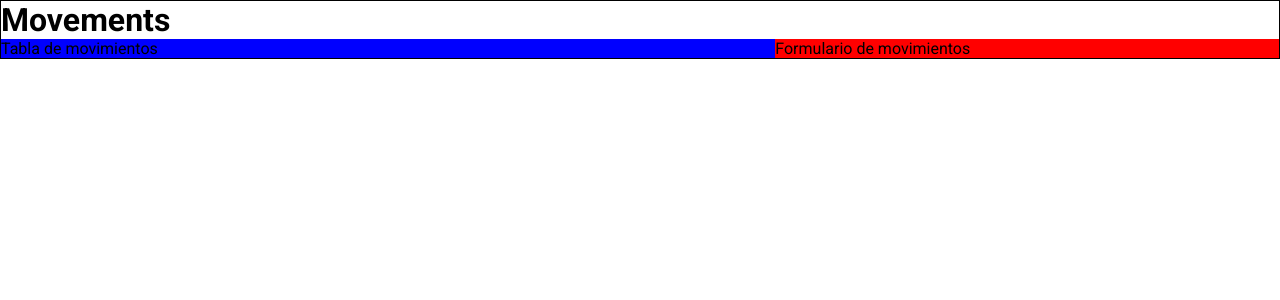
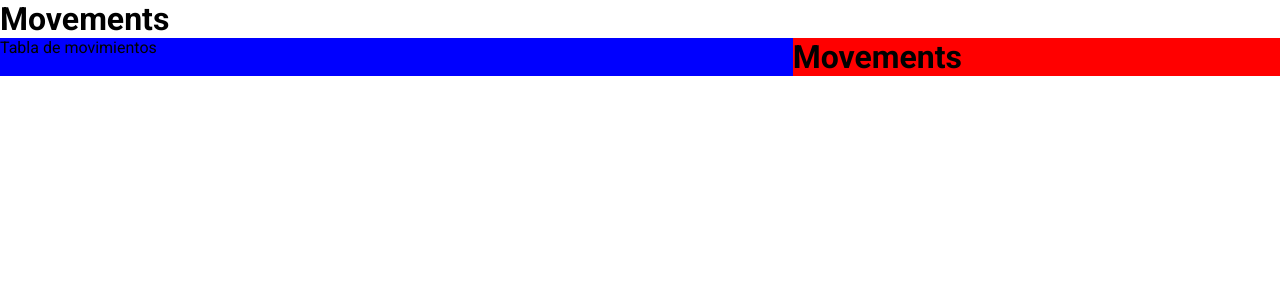
Before and after one commit to jonathanduran7/manager-front, a React (Create React App) app: page / in a window 1280 px wide. Shown: the top 300 px of the page. Built offline with nearby package versions, Linux system fonts and the light colour scheme.

Commit message:
feat(Movements): created component for form

```diff
--- /dev/null
+++ b/src/pages/Movements/components/MovementForm.tsx
@@ -0,0 +1,9 @@
+const MovementForm = () => {
+   return (
+      <div>
+         <h1>Movements</h1>
+      </div>
+   )
+}
+
+export default MovementForm
--- a/src/pages/Movements/index.tsx
+++ b/src/pages/Movements/index.tsx
@@ -1,3 +1,4 @@
+import MovementForm from "./components/MovementForm";
 import "./movements.css";
 
 const Movements = () => {
@@ -11,7 +12,7 @@ const Movements = () => {
             </div>
 
             <div className="movement-content-form">
-               Formulario de movimientos
+               <MovementForm/>
             </div>
          </div>
       </div>
--- a/src/pages/Movements/movements.css
+++ b/src/pages/Movements/movements.css
@@ -1,17 +1,17 @@
-.movement-page{
-border: 1px solid black;
+.movement-page {
+   height: 100vh;
 }
 
 .movement-content {
    display: flex;
 }
 
-.movement-content-table{
+.movement-content-table {
    background-color: blue;
    flex-grow: 2;
 }
 
-.movement-content-form{
+.movement-content-form {
    background: red;
    flex-grow: 1;
 }
```
